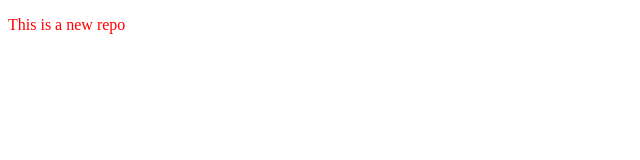
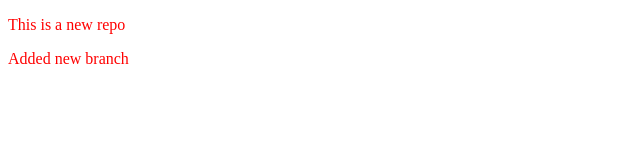
Before and after one commit to kshitijMandave/project, a plain HTML site: page index.html in a window 1280 px wide. Shown: the whole page, without its empty margins (0-640 px from the left). Drawn offline with Linux system fonts and the light colour scheme.

Commit message:
added new branch

```diff
--- a/index.html
+++ b/index.html
@@ -8,5 +8,6 @@
 </head>
 <body>
     <p>This is a new repo</p>
+    <p>Added new branch</p>
 </body>
 </html>
```
